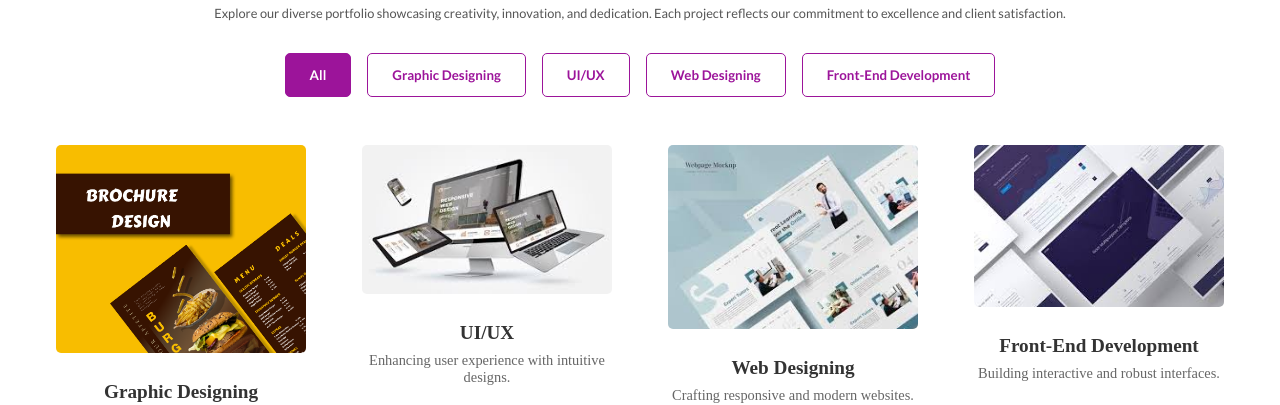
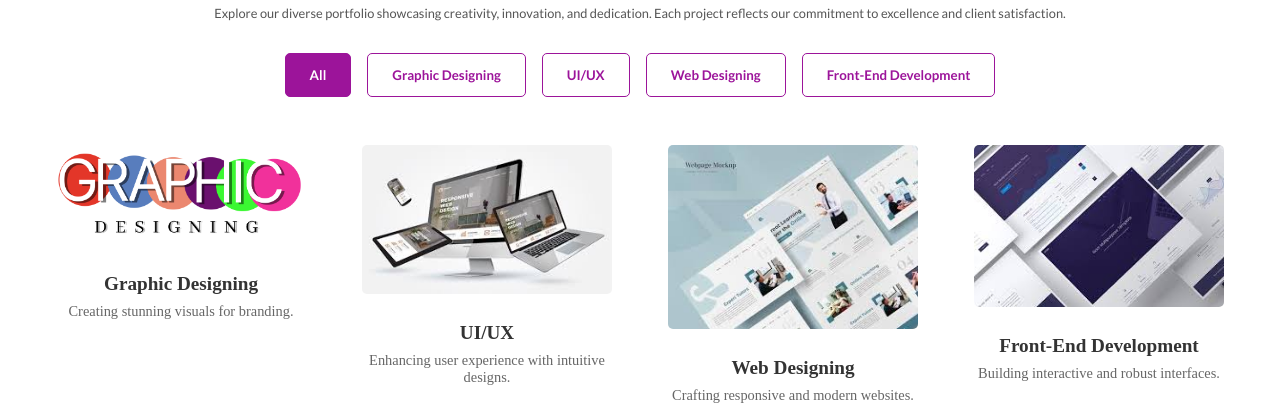
Before and after one commit to Bisma24/CodeFrame, a plain HTML site: page index.html in a window 1280 px wide. Shown: the part 1172-1577 px from the top of the page. Drawn offline with nearby package versions, Linux system fonts and the light colour scheme.

Commit message:
Update index.html

```diff
--- a/index.html
+++ b/index.html
@@ -212,7 +212,7 @@
       <div id="all" class="tab-content active">
         <div class="portfolio-grid">
           <div class="portfolio-item animate-on-scroll">
-            <img src="images/Group 30.png" alt="Graphic Designing">
+            <img src="images/Group 33.png" alt="Graphic Designing">
             <h3>Graphic Designing</h3>
             <p>Creating stunning visuals for branding.</p>
           </div>
```
